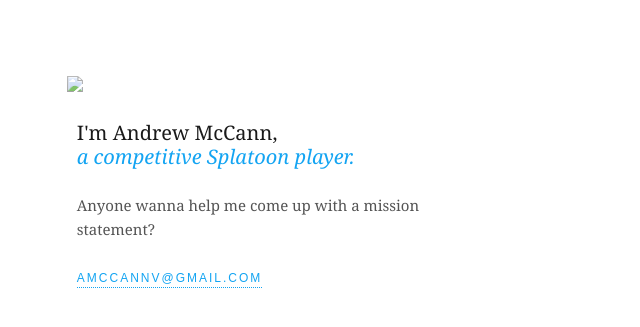
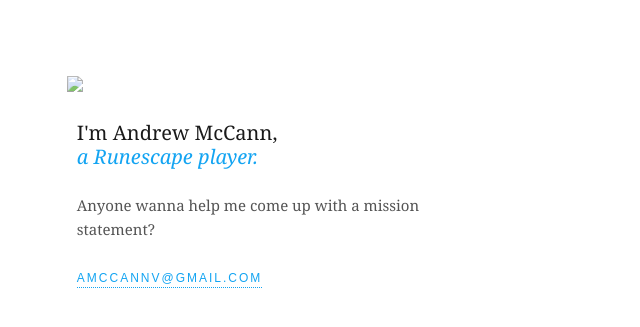
Before and after one commit to amccannv/amccannv.github.io, a Jekyll site: the page index.html, which Jekyll copies as it is, in a window 1280 px wide. Shown: the top 327 px of the page, without its empty margins (0-640 px from the left). Built offline with Jekyll 4.4.1, drawn with Linux system fonts in a browser that asks for light colours; nearby versions of some CDN libraries; library files that are not in the unit come from our copies.

Commit message:
Change my skills.

```diff
--- a/index.html
+++ b/index.html
@@ -35,8 +35,8 @@
         <i>
           <div id="content-1">a software engineer.</div>
           <div id="content-2">a barista.</div>
-          <div id="content-3">a competitive Splatoon player.</div>
-          <div id="content-4">an aspiring generative artist.</div>
+          <div id="content-3">a Runescape player.</div>
+          <div id="content-4">a runner.</div>
           <div id="content-5">a friend.</div>
         </i>
       </h1>
```
